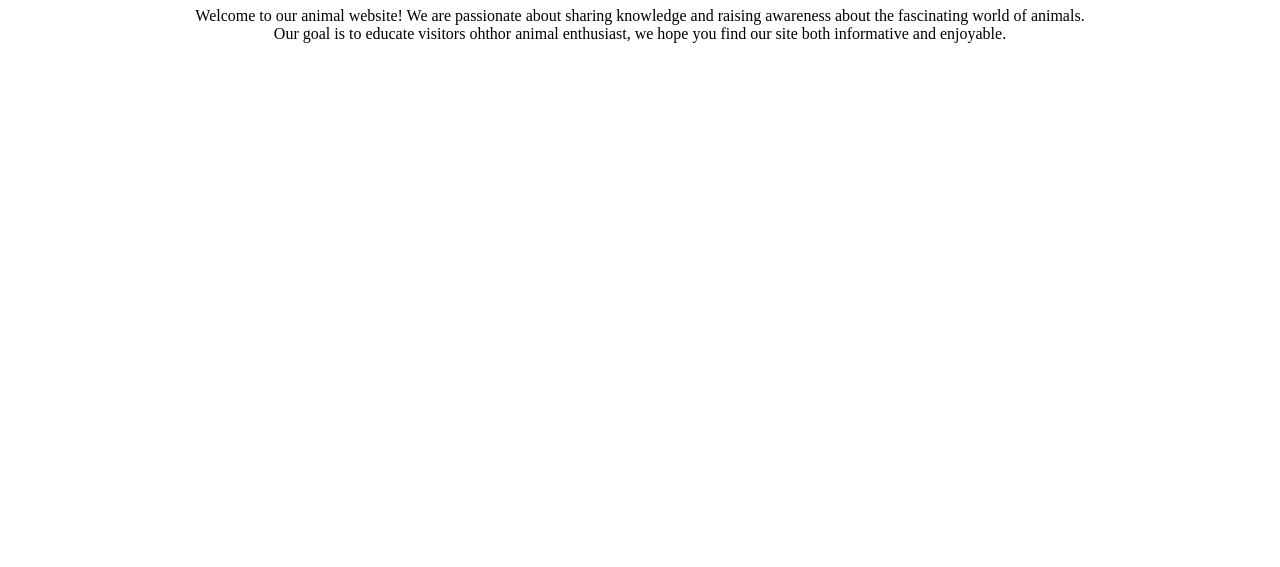
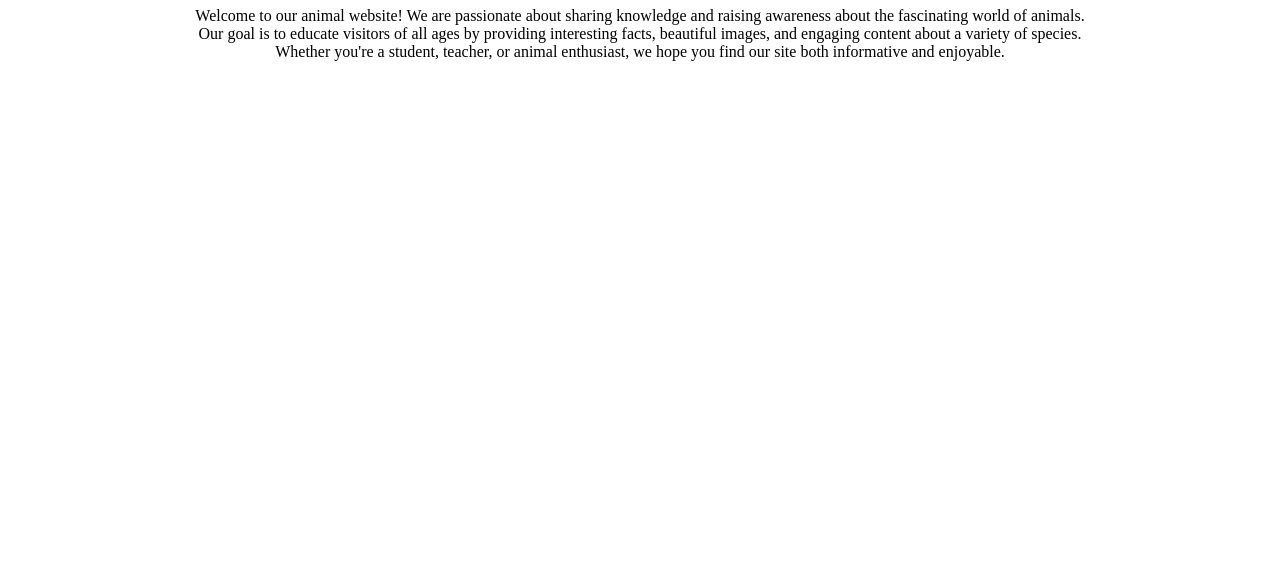
Before and after one commit to abbaswaqar/web-dev-lesson-5, a plain HTML site: page about us.html in a window 1280 px wide. Shown: the part 233-800 px from the top of the page. Drawn offline with Linux system fonts and the light colour scheme.

Commit message:
initial commit

```diff
--- a/about us.html
+++ b/about us.html
@@ -20,7 +20,8 @@
             <section>
                 <article>
                     <center><p>Welcome to our animal website! We are passionate about sharing knowledge and raising awareness about the fascinating world of animals.<br>
-                    Our goal is to educate visitors ohthor animal enthusiast, we hope you find our site both informative and enjoyable.</p></center>
+                    Our goal is to educate visitors of all ages by providing interesting facts, beautiful images, and engaging content about a variety of species.<br>
+                    Whether you're a student, teacher, or animal enthusiast, we hope you find our site both informative and enjoyable.</p></center>
                 </article>
             </section>
         </main>
```
